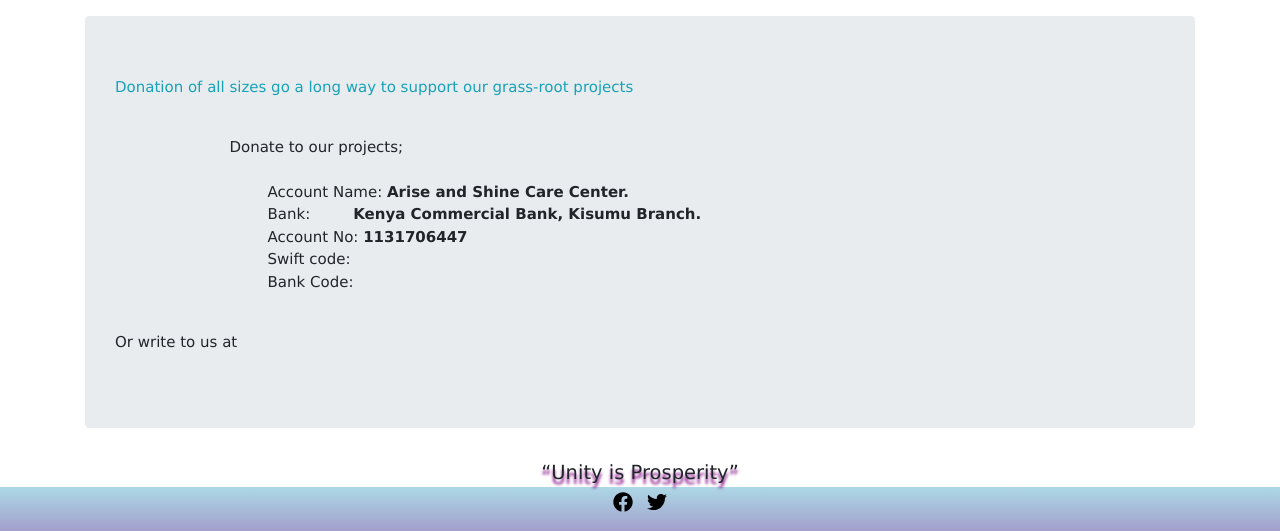
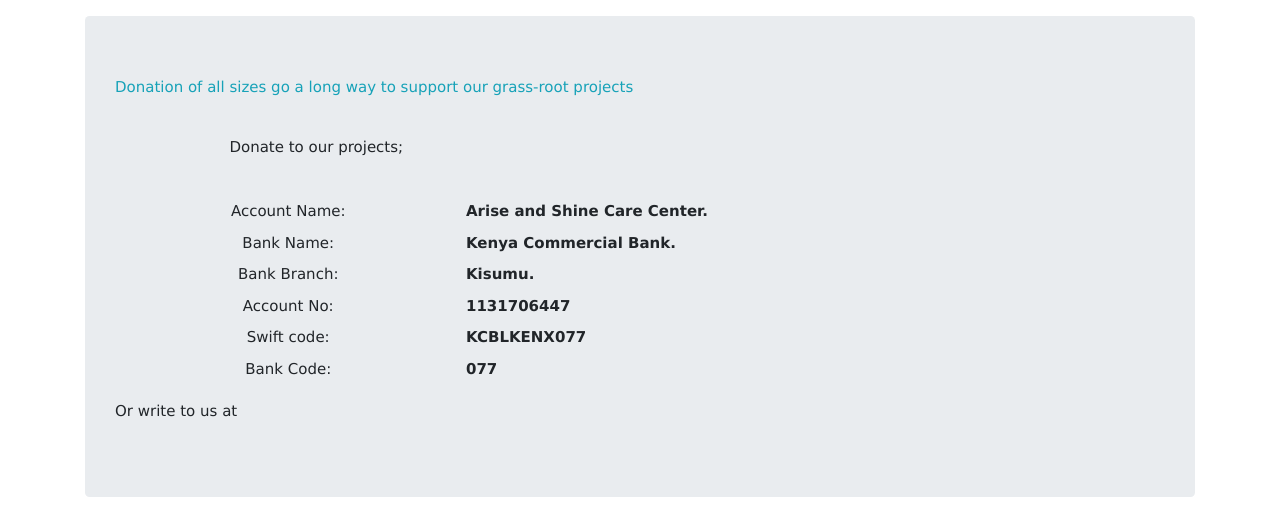
Before and after one commit to ariseandshinecc/AriseandShine_CC, a Django app: page /get_involved/donate in a window 1280 px wide. Shown: the part 124-655 px from the top of the page. Run offline with Django 3.2, Linux system fonts and the light colour scheme; data that the repository does not hold is empty; some libraries are stand-ins or nearby versions.

Commit message:
Improve donate page.

```diff
--- a/mainsite/templates/mainsite/donate.html
+++ b/mainsite/templates/mainsite/donate.html
@@ -9,12 +9,40 @@
 			</p>
 			<p class="narration">
 			Donate to our projects;
+				<table class="table table-sm table-borderless">
+					<tr>
+						<td class="w3-center">
+							Account Name:
+						</td>
+						<td><b>Arise and Shine Care Center.</b></td>
+					</tr>
+					<tr>
+						<td class="w3-center">Bank Name: </td>
+						<td> <b>Kenya Commercial Bank.</b></td>
+					</tr>
+					<tr>
+						<td class="w3-center">Bank Branch:</td>
+						<td><b>Kisumu.</b></td>
+					</tr>
+					<tr>
+						<td class="w3-center">Account No:</td>
+						<td><b>1131706447</b></td>
+					</tr>
+					<tr>
+						<td class="w3-center">Swift code:</td>
+						<td><b>KCBLKENX077</b></td>
+					</tr>
+					<tr>
+						<td class="w3-center">Bank Code:</td>
+						<td><b>077</b></td>
+					</tr>
+				</table>
 
-				Account Name: <b>Arise and Shine Care Center.</b>
-				Bank:         <b>Kenya Commercial Bank, Kisumu Branch.</b>
-				Account No: <b>1131706447</b>
-				Swift code:
-				Bank Code:
+
+
+
+
+
 			</p>
     		<p>	Or write to us at
 				<span class="text-primary underline">{{ contact.email | urlize }}</span>
```
